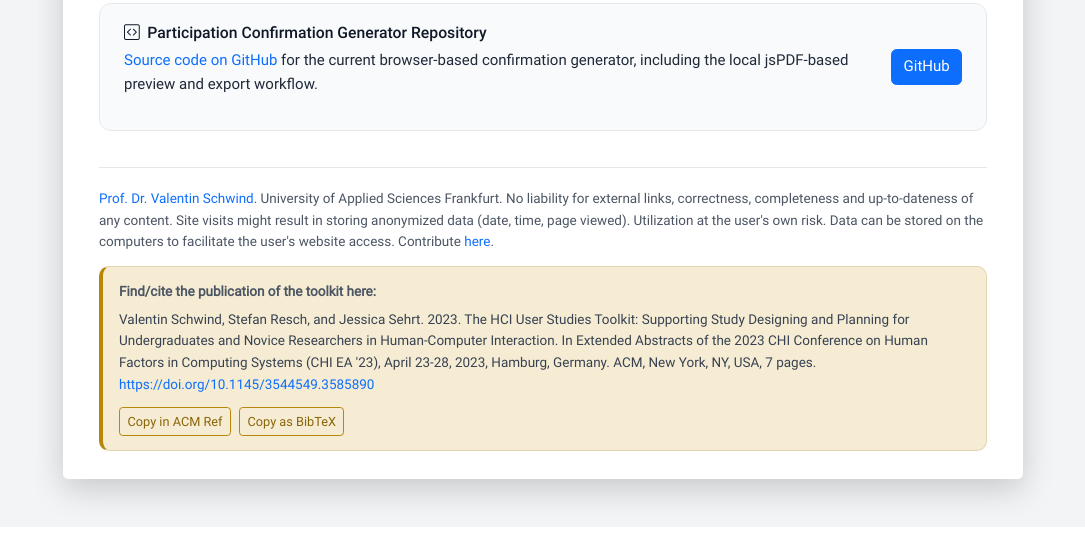
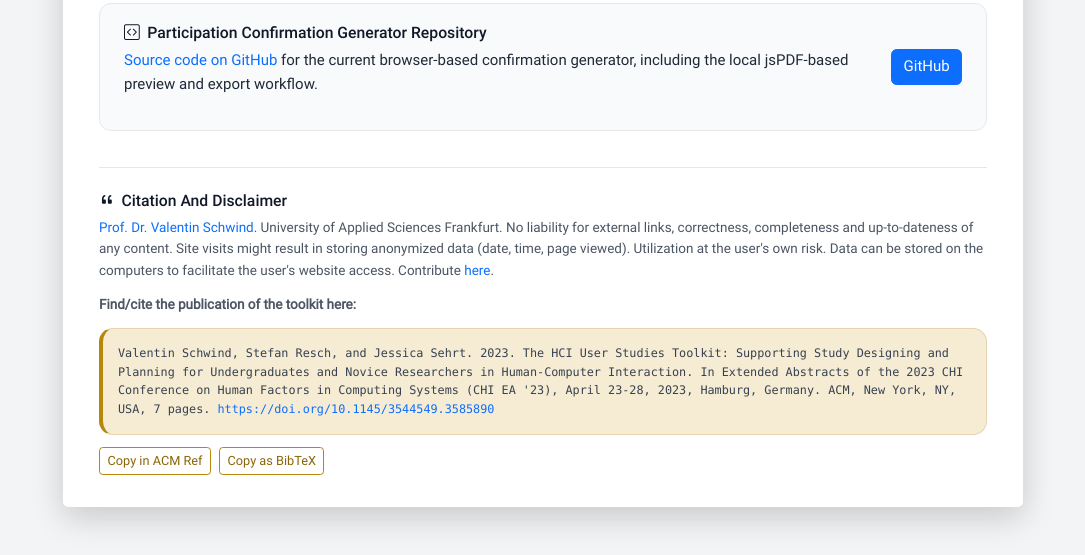
Before and after one commit to valentin-schwind/automated-participation-confirmation, a plain HTML site: page index.html in a window 1280 px wide. Shown: the part 2637-3192 px from the top of the page, without its empty margins (97-1182 px from the left). Before the commit the page ends 3164 px from the top, so only its background shows below. Drawn offline with Linux system fonts and the light colour scheme.

Commit message:
Unify citation box design with the Statistical Decision Tree (carded layout + heading)

```diff
--- a/_css/style.css
+++ b/_css/style.css
@@ -324,40 +324,40 @@ h3 {
 }
 
 .site-footer code {
-    display: block;
     white-space: normal;
-    font-family: Roboto, "Helvetica Neue", Arial, sans-serif;
-    color: #374151;
-    background: #f8fafc;
-    border: 1px solid #e5e7eb;
-    border-radius: 8px;
-    padding: 12px 14px;
 }
 
-/* Citation box for the toolkit publication reference */
+/* Citation box (design ported from the Statistical Decision Tree) */
+.source-box,
 .citation-box {
-    margin-top: 12px;
-    padding: 14px 16px;
+    padding: 0.25rem 0;
+}
+
+.citation-resource {
+    align-items: flex-start;
+}
+
+.source-box p,
+.citation-box p {
+    margin-bottom: 0.85rem;
+}
+
+.citation-heading-icon {
+    width: 1em;
+    height: 1em;
+    vertical-align: -0.125em;
+    margin-right: 0.45rem;
+}
+
+.citation-copy {
+    display: block;
+    padding: 0.95rem 1rem;
+    border-radius: 14px;
+    background: #f5ecd3;
     border: 1px solid #e4d5b0;
     border-left: 4px solid #b8860b;
-    border-radius: 10px;
-    background: #f5ecd3;
-}
-
-.citation-box strong {
-    display: inline-block;
-    margin-bottom: 6px;
-}
-
-.citation-box code {
-    display: inline;
-    background: transparent;
-    border: 0;
-    padding: 0;
+    white-space: normal;
     color: #374151;
-    white-space: normal;
-    font-family: inherit;
-    font-size: 0.9rem;
 }
 
 .citation-actions {
--- a/index.html
+++ b/index.html
@@ -245,12 +245,15 @@
                 </section>
 
                 <footer class="site-footer">
-                    <p>
-                        <a href="https://valentin-schwind.de" target="_blank" rel="noopener noreferrer">Prof. Dr. Valentin Schwind</a>. University of Applied Sciences Frankfurt. No liability for external links, correctness, completeness and up-to-dateness of any content. Site visits might result in storing anonymized data (date, time, page viewed). Utilization at the user's own risk. Data can be stored on the computers to facilitate the user's website access. Contribute <a href="https://github.com/stars/valentin-schwind/lists/hci-user-studies-toolkit" target="_blank" rel="noopener noreferrer">here</a>.
-                    </p>
-                    <div class="citation-box">
-                        <strong>Find/cite the publication of the toolkit here:</strong><br />
-                        <code>
+                    <div class="resource-list">
+                      <div class="resource-item citation-resource">
+                        <div class="resource-text citation-box">
+                            <h3><svg class="citation-heading-icon" xmlns="http://www.w3.org/2000/svg" viewBox="0 0 16 16" fill="currentColor" aria-hidden="true"><path d="M12 12a1 1 0 0 0 1-1V8.558a1 1 0 0 0-1-1h-1.388q0-.527.062-1.054.093-.558.31-.992.217-.434.559-.683.34-.279.868-.279V3q-.868 0-1.52.372a3.3 3.3 0 0 0-1.085.992 4.9 4.9 0 0 0-.62 1.458A7.7 7.7 0 0 0 9 7.558V11a1 1 0 0 0 1 1zm-6 0a1 1 0 0 0 1-1V8.558a1 1 0 0 0-1-1H4.612q0-.527.062-1.054.094-.558.31-.992.217-.434.559-.683.34-.279.868-.279V3q-.868 0-1.52.372a3.3 3.3 0 0 0-1.085.992 4.9 4.9 0 0 0-.62 1.458A7.7 7.7 0 0 0 3 7.558V11a1 1 0 0 0 1 1z"/></svg>Citation And Disclaimer</h3>
+                            <p>
+                                <a href="https://valentin-schwind.de" target="_blank" rel="noopener noreferrer">Prof. Dr. Valentin Schwind</a>. University of Applied Sciences Frankfurt. No liability for external links, correctness, completeness and up-to-dateness of any content. Site visits might result in storing anonymized data (date, time, page viewed). Utilization at the user's own risk. Data can be stored on the computers to facilitate the user's website access. Contribute <a href="https://github.com/stars/valentin-schwind/lists/hci-user-studies-toolkit" target="_blank" rel="noopener noreferrer">here</a>.
+                            </p>
+                            <p><strong>Find/cite the publication of the toolkit here:</strong></p>
+                            <code class="citation-copy">
                             Valentin Schwind, Stefan Resch, and Jessica Sehrt. 2023. The HCI User Studies Toolkit: Supporting Study Designing and Planning for Undergraduates and Novice Researchers in Human-Computer Interaction. In Extended Abstracts of the 2023 CHI Conference on Human Factors in Computing Systems (CHI EA '23), April 23-28, 2023, Hamburg, Germany. ACM, New York, NY, USA, 7 pages.
                             <a href="https://doi.org/10.1145/3544549.3585890" target="_blank" rel="noopener noreferrer">https://doi.org/10.1145/3544549.3585890</a>
                         </code>
@@ -308,6 +311,8 @@ series = {CHI EA '23}
                                 });
                             })();
                         </script>
+                        </div>
+                      </div>
                     </div>
                 </footer>
             </div>
```
